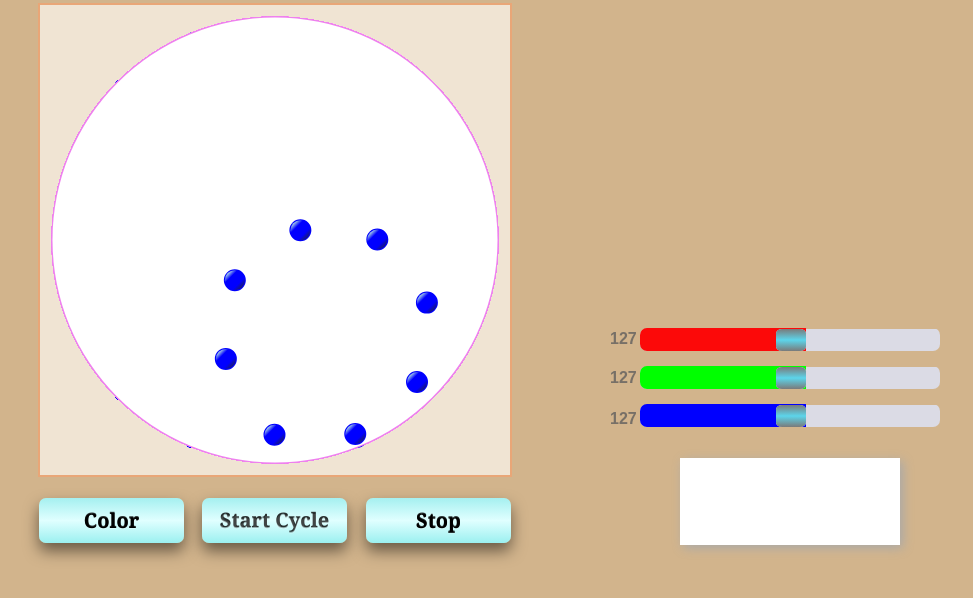
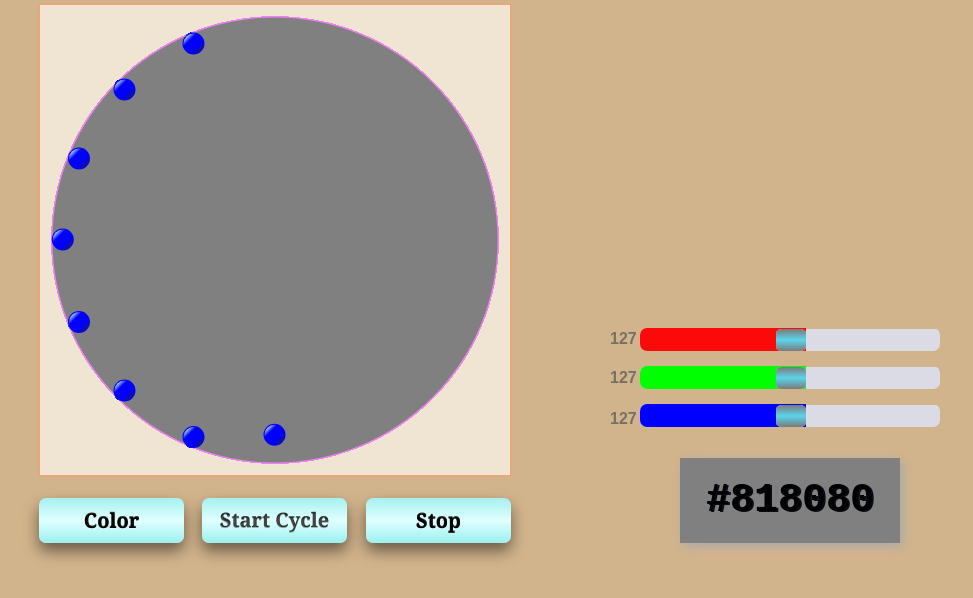
Before and after one commit to YuriSerikov/illusion, a plain HTML site: page index.html in a window 1280 px wide. Both pictures are taken after a click on the button "Start Cycle". Shown: the part 62-660 px from the top of the page, without its empty margins (0-973 px from the left). Drawn offline with nearby package versions, Linux system fonts and the light colour scheme.

Commit message:
добавил цветовую эволюцию

```diff
--- a/css/farbtastic.css
+++ b/css/farbtastic.css
@@ -37,7 +37,7 @@ body {
 }
 #color1 {
     border: none;
-  font-family: 'Times New Roman', Times, serif;
+    font-family: Courier New, Courier, serif;
     font-size: 40px;
     font-weight: bold;
     width: 200px;
--- a/js/canvas.js
+++ b/js/canvas.js
@@ -18,7 +18,7 @@ const extCircle = {
   yCenter: yBigOvl,
   spaceDown: space,
   radius: rBigOvl,
-  colorCircle: '#ffffff',
+  colorCircle: '#808080',
   cycleNum: 1,
   stepsAmount: 100,
   smallBallColor: 'Blue',
@@ -95,10 +95,14 @@ async function drawAnimation() {
 
  function  drawPicture () {
    //draw new frame
-   drawCanvas(xBigOvl, yBigOvl, rBigOvl, extCircle.colorCircle, myCanvas);
+   let clr = extCircle.colorCircle;
+
+   drawCanvas(xBigOvl, yBigOvl, rBigOvl, clr, myCanvas);
    newPositionBall(xBigOvl, yBigOvl, rBigOvl - 10);
    drawSmallBallsRunning();
-}
+   extCircle.colorCircle = changeBackColor(clr);
+
+ }
 
 function drawCanvas(x, y, r, color, canvas) {
   let ctx = canvas.getContext("2d");
@@ -178,3 +182,135 @@ function changeInnerText(text1, text2) {
   (innerText === text1) ? innerText = text2 : innerText = text1;
   return innerText;
 }
+
+function changeBackColor(colorChange) {
+  /* цвет из формата HTML конвертируем в RGB затем HSV*/
+  let unpackedRGB = unpack(colorChange);
+  let r = unpackedRGB.r;
+  let g = unpackedRGB.g;
+  let b = unpackedRGB.b;
+
+  let hsv = RGBToHSL(r, g, b);
+  /* вычисляем оттенок для нового цвета */
+  let h = hsv[0];
+
+
+  h = h + 1;
+  if (h >= 360) {
+    h = h - 360;
+  }
+  /* конвертируем обратно в RGB*/
+
+  let newRGB = HSVtoRGB(h / 360, hsv[1], hsv[2]);
+  /* упаковываем цвет в формат HTML*/
+
+  let colorChangeNew = rgbPack(newRGB.r, newRGB.g, newRGB.b);
+  if (colorChangeNew === colorChange) {
+    colorChangeNew = nextRed(colorChange);
+  }
+
+  const clrBox = $('#color1');
+  clrBox.val(colorChangeNew.toUpperCase());
+  clrBox.css('background', colorChangeNew);
+  $.farbtastic('#colorpicker1').setColor(colorChangeNew);
+
+  $('#redSlider').val(newRGB.r);
+  $('#rLabel').text(newRGB.r);
+  $('#greenSlider').val(newRGB.g);
+  $('#gLabel').text(newRGB.g);
+  $('#blueSlider').val(newRGB.b);
+  $('#bLabel').text(newRGB.b);
+
+  return colorChangeNew;
+}
+
+function HSVtoRGB(h, s, l) {
+  let m2 = (l <= 0.5) ? l * (s + 1) : l + s - l * s;
+  let m1 = l * 2 - m2;
+
+  return {
+    r: Math.round(255 * hue2rgb(m1, m2, h + 0.33333)),
+    g: Math.round(255 * hue2rgb(m1, m2, h)),
+    b: Math.round(255 * hue2rgb(m1, m2, h - 0.33333))
+  };
+}
+
+function hue2rgb(m1, m2, h) {
+  let h1 = (h + 1) % 1;
+
+  if (h1 * 6 < 1) {
+    return m1 + (m2 - m1) * h1 * 6
+  }
+  if (h1 * 2 < 1) {
+    return m2
+  }
+  if (h1 * 3 < 2) {
+    return m1 + (m2 - m1) * (0.66666 - h1) * 6
+  }
+  return m1;
+}
+
+
+function unpack(color) {
+  let r = 1 / 255;
+  let g = 1 / 255;
+  let b = 1 / 255;
+
+  if (color.length === 7) {
+    r = parseInt(color.substring(1, 3), 16) / 255;
+    g = parseInt(color.substring(3, 5), 16) / 255;
+    b = parseInt(color.substring(5, 7), 16) / 255;
+  }
+  if (color.length === 4) {
+    r = parseInt(color.substring(1, 2), 16) / 15;
+    g = parseInt(color.substring(2, 3), 16) / 15;
+    b = parseInt(color.substring(3, 4), 16) / 15;
+  }
+  return {
+    r: r,
+    g: g,
+    b: b,
+  };
+}
+
+function RGBToHSL(r, g, b) {
+  const maxC = Math.max(r, g, b);
+  const minC = Math.min(r, g, b);
+  let deltaC = maxC - minC;
+  let l = (minC + maxC) / 2;
+  let s = (l > 0 && l < 1) ? deltaC / (l < 0.5 ? (2 * l) : (2 - 2 * l)) : 0;
+
+  let h = 0;
+  if (deltaC > 0) {
+
+    if (maxC === r && maxC !== g) {
+      h += ((g - b) / deltaC);
+      h = h * 60;
+    }
+    if (maxC === g && maxC !== b) {
+      h += (2 + (b - r) / deltaC);
+      h = h * 60;
+    }
+    if (maxC === b && maxC !== r) {
+      h += (4 + (r - g) / deltaC);
+      h = h * 60;
+    }
+  }
+  if (h < 0) h = h + 360;
+  if (h > 360) h = h - 360;
+
+  return [h, s, l];
+}
+
+let dec2hex = x => ((x < 16 ? '0' : '') + x.toString(16));
+
+let rgbPack = (r, g, b) => '#' + dec2hex(r) + dec2hex(g) + dec2hex(b);
+
+function nextRed(clr) {
+  let rgb = unpack(clr);
+  let r = Math.round(rgb.r * 255);
+  r = (r + 1) < 255 ? r + 1 : 1;
+  let g = Math.round(rgb.g * 255);
+  let b = Math.round(rgb.b * 255);
+  return rgbPack(r, g, b);
+}
--- a/js/farbtastic.js
+++ b/js/farbtastic.js
@@ -468,11 +468,11 @@ $._farbtastic = function (container, options) {
   };
 
   fb.hueToRGB = (m1, m2, h) => {
-    h = (h + 1) % 1;
-    if (h * 6 < 1) return m1 + (m2 - m1) * h * 6;
-    if (h * 2 < 1) return m2;
-    if (h * 3 < 2) return m1 + (m2 - m1) * (0.66666 - h) * 6;
-    return m1;
+      let h1 = (h + 1) % 1;
+      if (h1 * 6 < 1) return m1 + (m2 - m1) * h1 * 6;
+      if (h1 * 2 < 1) return m2;
+      if (h1 * 3 < 2) return m1 + (m2 - m1) * (0.66666 - h1) * 6;
+      return m1;
   };
 
   fb.RGBToHSL = (rgb) => {
```
Lines whose indentation alone changed are shown as unchanged.
